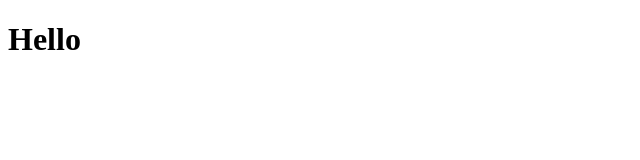
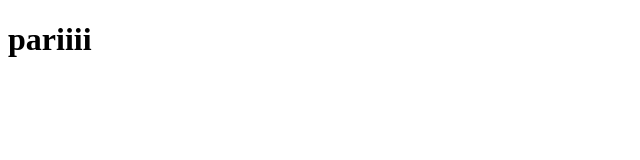
Before and after one commit to m-cnan/Quizzler, a plain HTML site: page index.html in a window 1280 px wide. Shown: the full height of the page, 0-640 px from the left. Drawn offline with Linux system fonts and the light colour scheme.

Commit message:
Update index.html

```diff
--- a/index.html
+++ b/index.html
@@ -1,5 +1,5 @@
 <!DOCTYPE html>
 <html>
-    <h1>Hello
+    <h1>pariiii
     </h1>
 </html>
```
